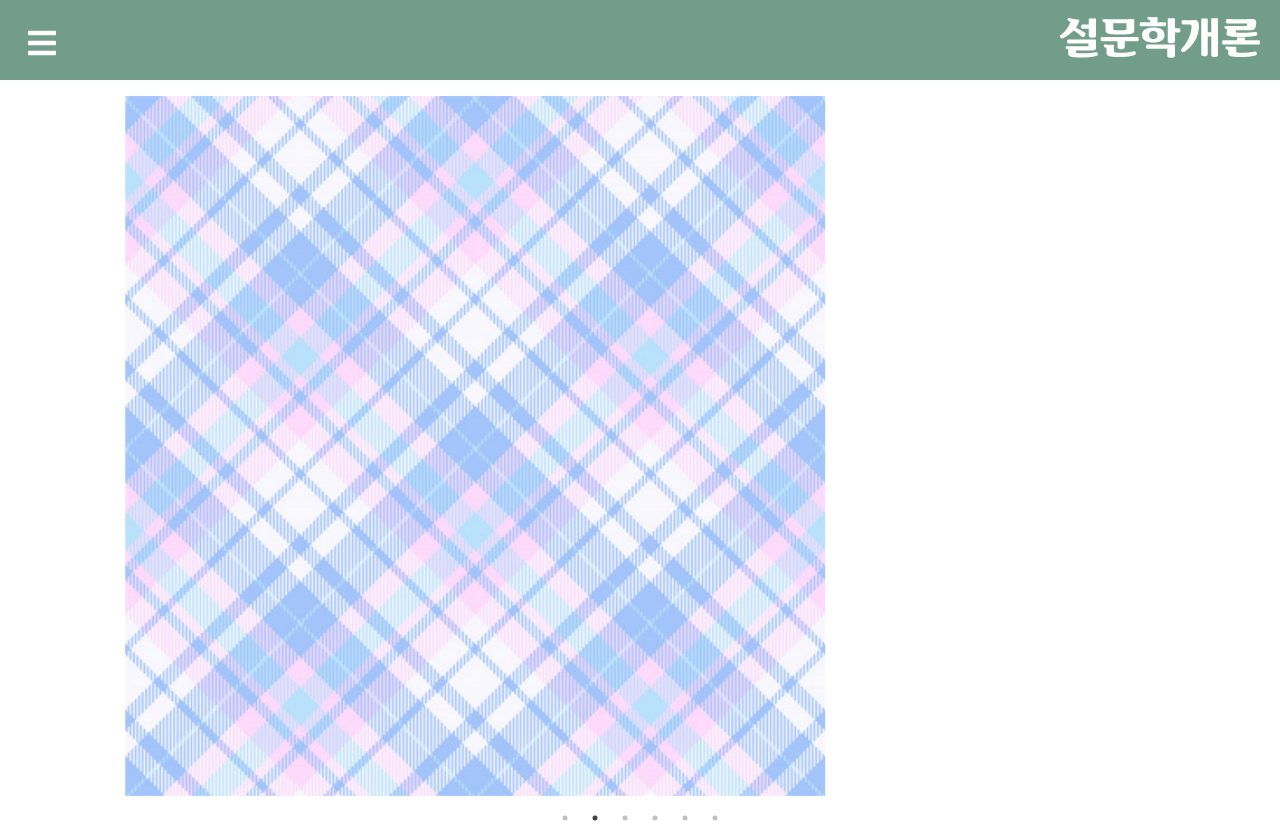
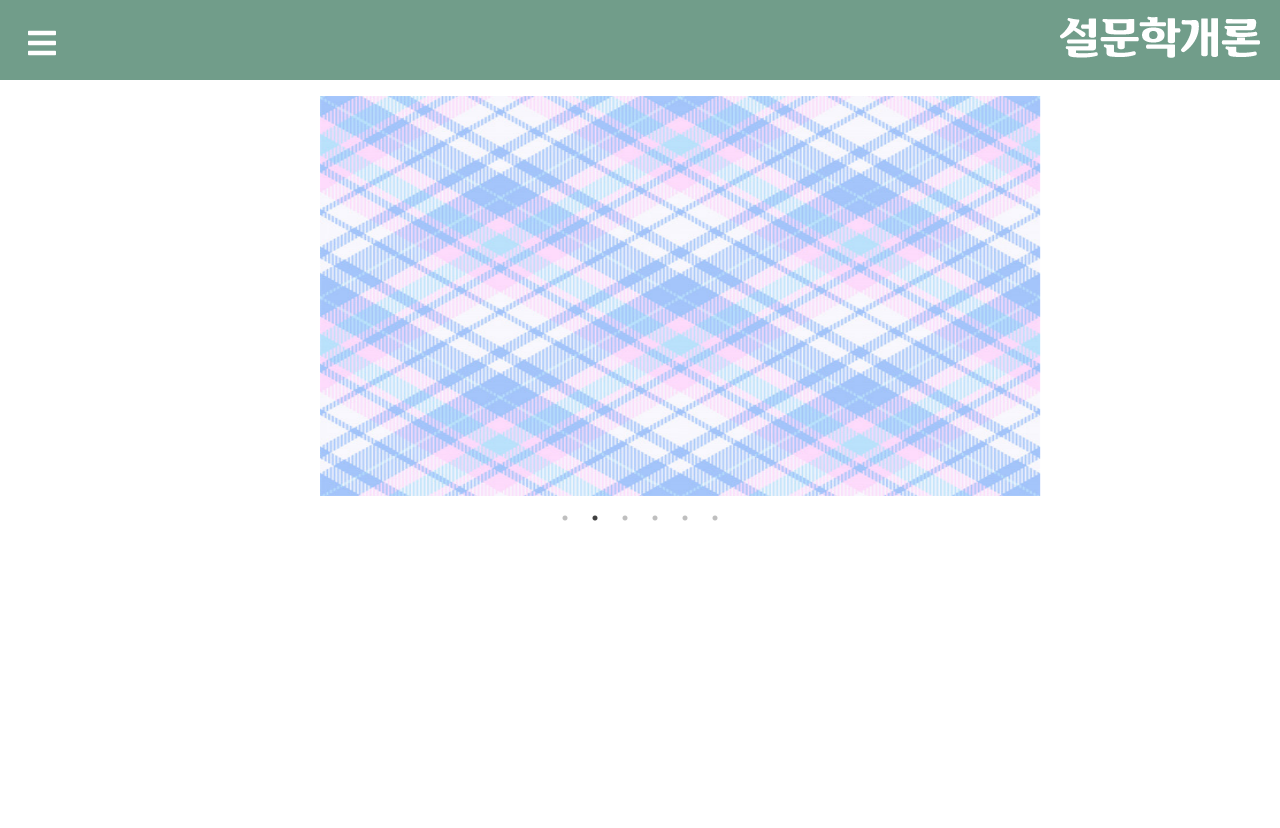
Before and after one commit to ParkJaeyeon0308/ServeyTheory, a React (Create React App) app in the folder serveytheory/: page / in a window 1280 px wide. After the commit the page ends 800 px from the top, so only its background shows below. Built offline with nearby package versions, Linux system fonts and the light colour scheme; a web font is replaced by a local one.

Commit message:
Home 경로 수정 / Slider image 크기 수정

```diff
--- a/serveytheory/src/App.css
+++ b/serveytheory/src/App.css
@@ -7,7 +7,7 @@
 }
 
 * {
-    box-sizing: border-box;
+    /* box-sizing: border-box; */
     margin: 0;
     padding: 0;
     font-family: "Binggrae-Bold", sans-serif;
--- a/serveytheory/src/App.js
+++ b/serveytheory/src/App.js
@@ -3,7 +3,7 @@
 import { useState, useEffect } from "react";
 import NavBar from "./component/NavBar";
 import { BrowserRouter as Router, Switch, Route } from "react-router-dom";
-import Home from "./pages/Home";
+import Home from "./pages/Home/home";
 import Login from "./pages/Login/login";
 import Account from "./pages/Account";
 import PassChange from "./pages/PassChange";
--- a/serveytheory/src/pages/Home.js
+++ /dev/null
@@ -1,42 +0,0 @@
-import React, { Component } from "react";
-import "slick-carousel/slick/slick.css";
-import "slick-carousel/slick/slick-theme.css";
-import Slider from "react-slick";
-import './Slider.css';
-
-export default class Home extends Component {
-  render() {
-    const settings = {
-      dots: true, //넘겨지는 점 보여지게
-      infinite: true, //계속 활용할 수 있는걸로
-      autoplay: true,
-      autoplaySpeed: 5000,
-      slidesToShow: 1, // 장수
-      slidesToScroll: 1, //1장씩 넘기는거
-    };
-    return (
-      <div className="container">
-        <Slider {...settings} className="slide">
-          <div>
-          <img src="/images/지브리.png" style={{ height:700}}/>
-          </div>
-          <div>
-          <img src="/images/스코틀랜드 격자.jpg" style={{ height:700}}/>
-          </div>
-          <div>
-          <img src="/images/아가일 체크.jpg" style={{ height:700}}/>
-          </div>
-          <div>
-          <img src="/images/보라하늘.png" style={{ height:700}}/>
-          </div>
-          <div>
-          <img src="/images/노란 체크.jpg" style={{ height:700}}/>
-          </div>
-          <div>
-          <img src="/images/스코틀랜드 격자.jpg" style={{height:700}}/>
-          </div>
-        </Slider>
-        </div>
-    );
-  }
-}
--- /dev/null
+++ b/serveytheory/src/pages/Home/home.js
@@ -0,0 +1,42 @@
+import React, { Component } from "react";
+import "slick-carousel/slick/slick.css";
+import "slick-carousel/slick/slick-theme.css";
+import Slider from "react-slick";
+import "./slider.css";
+
+export default class Home extends Component {
+    render() {
+        const settings = {
+            dots: true, //넘겨지는 점 보여지게
+            infinite: true, //계속 활용할 수 있는걸로
+            autoplay: true,
+            autoplaySpeed: 5000,
+            slidesToShow: 1, // 장수
+            slidesToScroll: 1 //1장씩 넘기는거
+        };
+        return (
+            <div className="container">
+                <Slider {...settings} className="slide">
+                    <div>
+                        <img src="/images/지브리.png" />
+                    </div>
+                    <div>
+                        <img src="/images/스코틀랜드 격자.jpg" />
+                    </div>
+                    <div>
+                        <img src="/images/아가일 체크.jpg" />
+                    </div>
+                    <div>
+                        <img src="/images/보라하늘.png" />
+                    </div>
+                    <div>
+                        <img src="/images/노란 체크.jpg" />
+                    </div>
+                    <div>
+                        <img src="/images/스코틀랜드 격자.jpg" />
+                    </div>
+                </Slider>
+            </div>
+        );
+    }
+}
--- /dev/null
+++ b/serveytheory/src/pages/Home/slider.css
@@ -0,0 +1,18 @@
+.container {
+    width: 100%;
+    align-items: center;
+    align-content: center;
+    align-self: center;
+}
+
+.container img {
+    width: 45rem;
+    height: 25rem;
+    margin: 0px auto;
+}
+
+.slide {
+    flex: auto;
+    width: 100%;
+    align-items: center;
+}
--- a/serveytheory/src/pages/Slider.css
+++ /dev/null
@@ -1,8 +0,0 @@
-.container{
-    width: 100%;
-}
-.slide{
-    flex:auto;
-    align-Items:'center';
-    width: 100%;
-}
```
